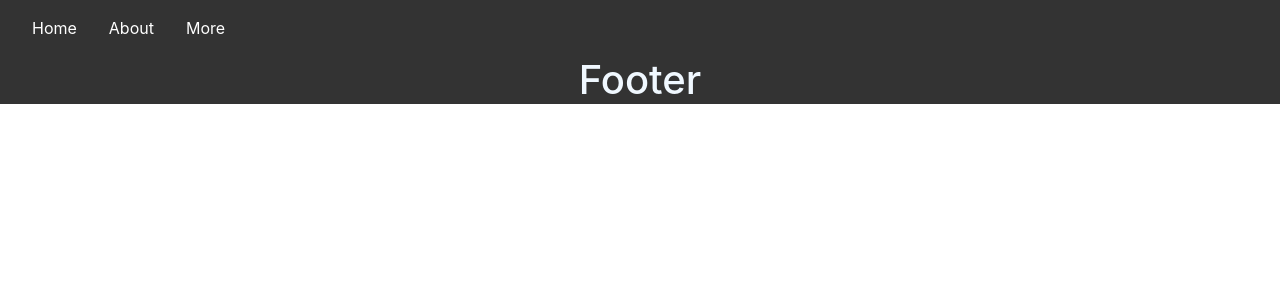
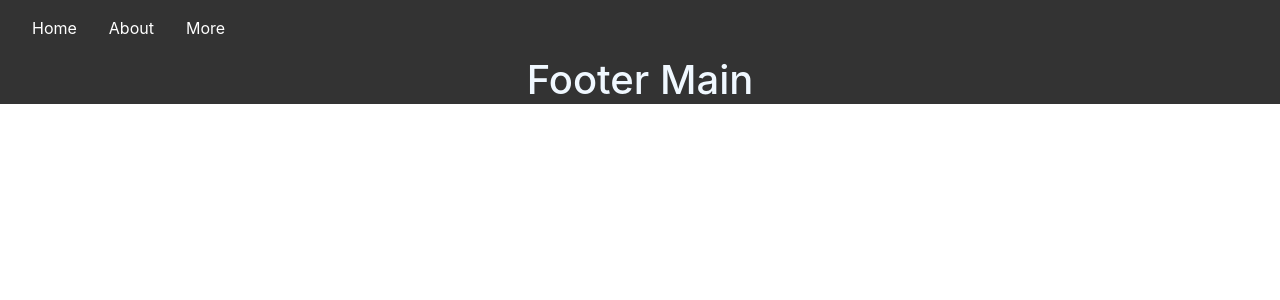
Before and after one commit to qiutian0036/MohammedHaris96t, a React (Create React App) app: page / in a window 1280 px wide. Shown: the top 300 px of the page. Built offline with nearby package versions, Linux system fonts and the light colour scheme; the HTML template or start-up script is replaced by a standard one.

Commit message:
changes in UI

```diff
--- a/src/Components/Footer.js
+++ b/src/Components/Footer.js
@@ -3,7 +3,7 @@ import "./Styles/Footer.css";
 const Footer = () => {
   return (
     <div className="footer">
-      <h1>Footer</h1>
+      <h1>Footer Main</h1>
     </div>
   );
 };
```
